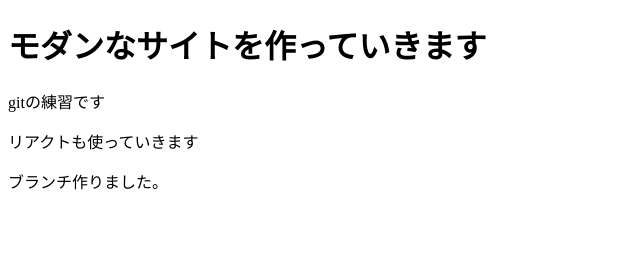
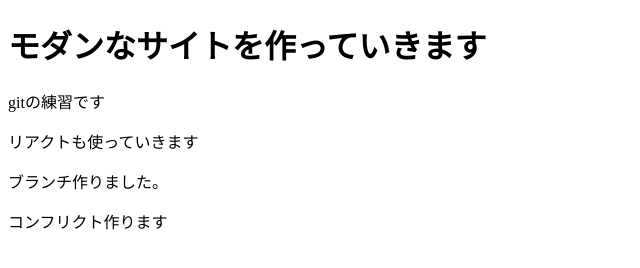
Before and after one commit to takeru403/hello, a plain HTML site: page index.html in a window 1280 px wide. Shown: the whole page, without its empty margins (0-640 px from the left). Drawn offline with Linux system fonts and the light colour scheme.

Commit message:
make a conflict

```diff
--- a/index.html
+++ b/index.html
@@ -14,5 +14,6 @@
 
   <p>リアクトも使っていきます</p>
   <p>ブランチ作りました。</p>
+  <p>コンフリクト作ります</p>
 </body>
 </html>
```
